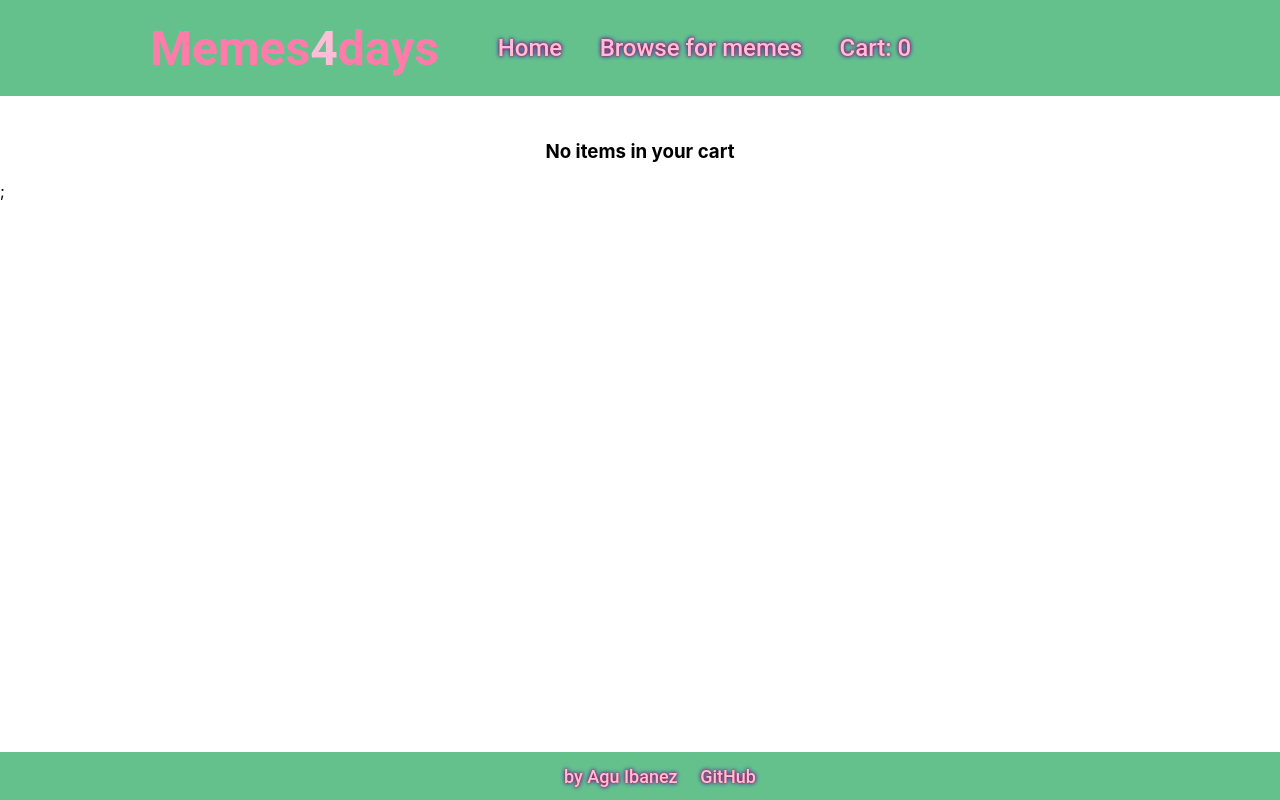
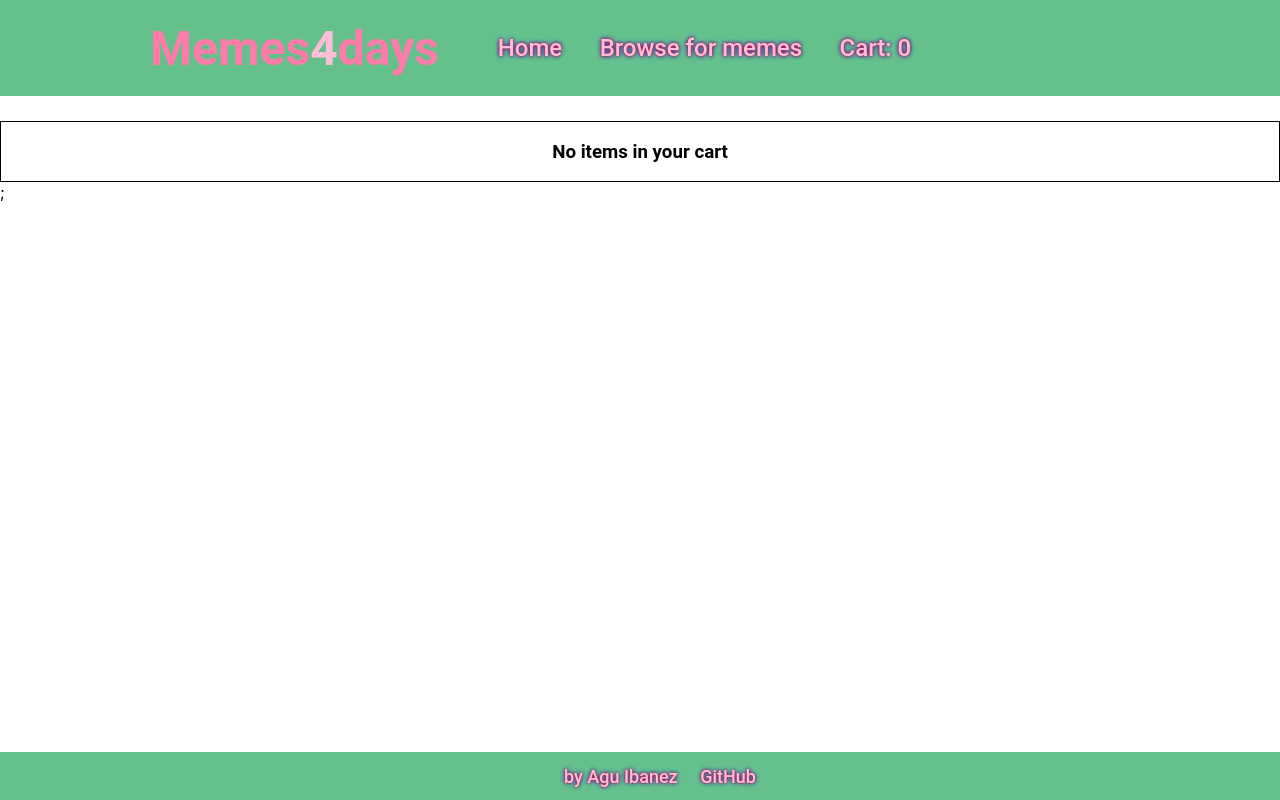
Before and after one commit to jinitsuga/shopping-cart, a React (Create React App) app: page /cart in a window 1280 px wide. Built offline with nearby package versions, Linux system fonts and the light colour scheme.

Commit message:
cleaned function code, some styling on shop and cart. Started sidecart skeleton

```diff
--- a/src/App.js
+++ b/src/App.js
@@ -17,18 +17,24 @@ function App() {
   function addToCart(meme) {
     const index = cart.findIndex((item) => item.name === meme.name);
     if (index >= 0) {
-      const newCart = cart.slice();
-      newCart[index].quantity++;
-      setCart(newCart);
+      setCart((oldCart) => {
+        return oldCart.map((item) => {
+          if (item.name == meme.name) {
+            return { ...item, quantity: item.quantity + 1 };
+          } else {
+            return item;
+          }
+        });
+      });
     } else {
       setCart((oldCart) => {
         return [...oldCart, { ...meme, quantity: 1 }];
       });
     }
   }
+
   // Subtract -1 quantity if quantity is higher than 1. Remove item if quantity === 1
   function removeFromCart(item) {
-    console.log(cart);
     const index = cart.findIndex((cartItem) => cartItem.name === item.name);
     if (index >= 0) {
       const myCart = cart.slice();
--- a/src/components/Cart.css
+++ b/src/components/Cart.css
@@ -1,7 +1,21 @@
 .cart-container {
+  font-family: "Roboto", sans-serif;
   display: flex;
   justify-content: center;
   align-items: center;
   flex-direction: column;
   margin-top: 25px;
+  border: solid 1px;
 }
+.cart-items-container {
+  display: flex;
+  flex-direction: column;
+  align-items: center;
+  justify-content: center;
+  width: 100%;
+}
+.cart-item {
+  border: solid 1px;
+  border-bottom: none;
+  width: 50%;
+}
--- a/src/components/Cart.js
+++ b/src/components/Cart.js
@@ -14,6 +14,7 @@ export default function Cart(props) {
         quantity={item.quantity}
         key={item.key}
         removeFromCart={() => props.removeFromCart({ name: item.name })}
+        addToCart={() => props.addToCart({ name: item.name })}
       />
     );
   });
--- a/src/components/CartItem.js
+++ b/src/components/CartItem.js
@@ -5,7 +5,9 @@ export default function cartItem(props) {
     <div className="cart-item">
       <h3 className="item-name">{props.name}</h3>
       <span className="item-price"> ${props.price} </span>
-      <button className="add-btn">+</button>
+      <button className="add-btn" onClick={props.addToCart}>
+        +
+      </button>
       <span className="quantity">{props.quantity}</span>
       <button className="sub-btn" onClick={props.removeFromCart}>
         -
--- a/src/components/Meme.css
+++ b/src/components/Meme.css
@@ -15,7 +15,9 @@
 .meme-details {
   display: flex;
   justify-content: space-between;
+  align-items: center;
   padding-bottom: 10px;
+  font-family: "Roboto", sans-serif;
   width: 80%;
 }
 .meme-name {
@@ -25,3 +27,27 @@
   letter-spacing: -2px;
   color: #ff7ba9;
 }
+.buy-btn {
+  text-decoration: none;
+  text-align: center;
+  font-weight: 600;
+  background-color: #c1f4c5;
+
+  font-size: 16px;
+  border-radius: 5px;
+  height: 50px;
+  width: 100px;
+  border: 0.5px solid;
+}
+.buy-btn:hover {
+  background-color: #65c18c;
+
+  transform: scale(1.05);
+}
+.buy-btn:active {
+  background-color: #ff7ba9;
+}
+.meme-price {
+  font-size: 22px;
+  font-weight: 600;
+}
--- a/src/components/Meme.js
+++ b/src/components/Meme.js
@@ -8,7 +8,7 @@ export default function Meme(props) {
       <img className="meme-img" src={props.imgsrc}></img>
       <h3 className="meme-name">{props.name}</h3>
       <div className="meme-details">
-        <span>${props.price}</span>
+        <span className="meme-price">${props.price}</span>
 
         {/* Clicking the button calls arrow function that executes the passed
         function (adds clicked item to cart) */}
--- a/src/components/RouteSwitch.js
+++ b/src/components/RouteSwitch.js
@@ -26,6 +26,7 @@ export default function RouteSwitch(props) {
             itemsList={props.cart}
             setCart={props.setCart}
             removeFromCart={props.removeFromCart}
+            addToCart={props.addToCart}
           />
         }
       />
```
